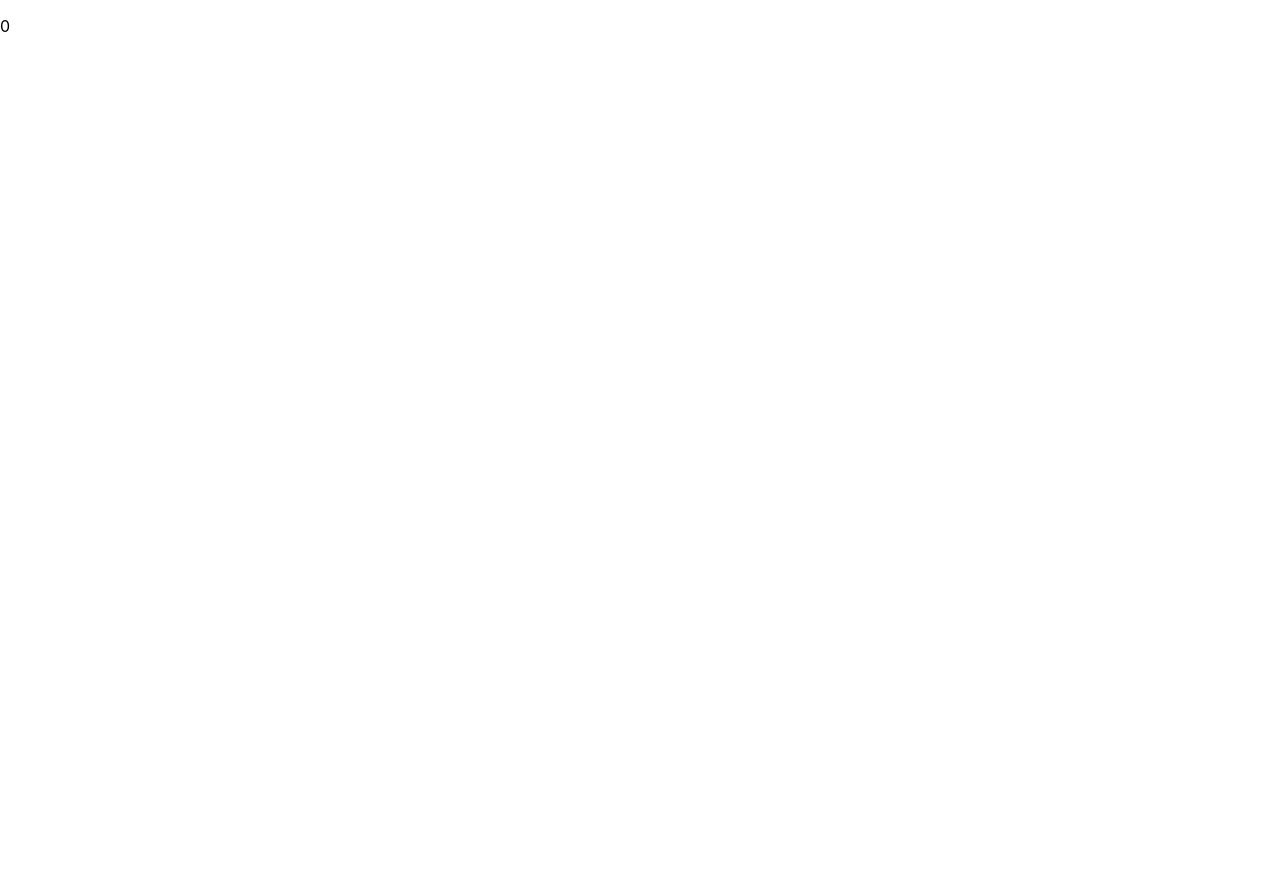
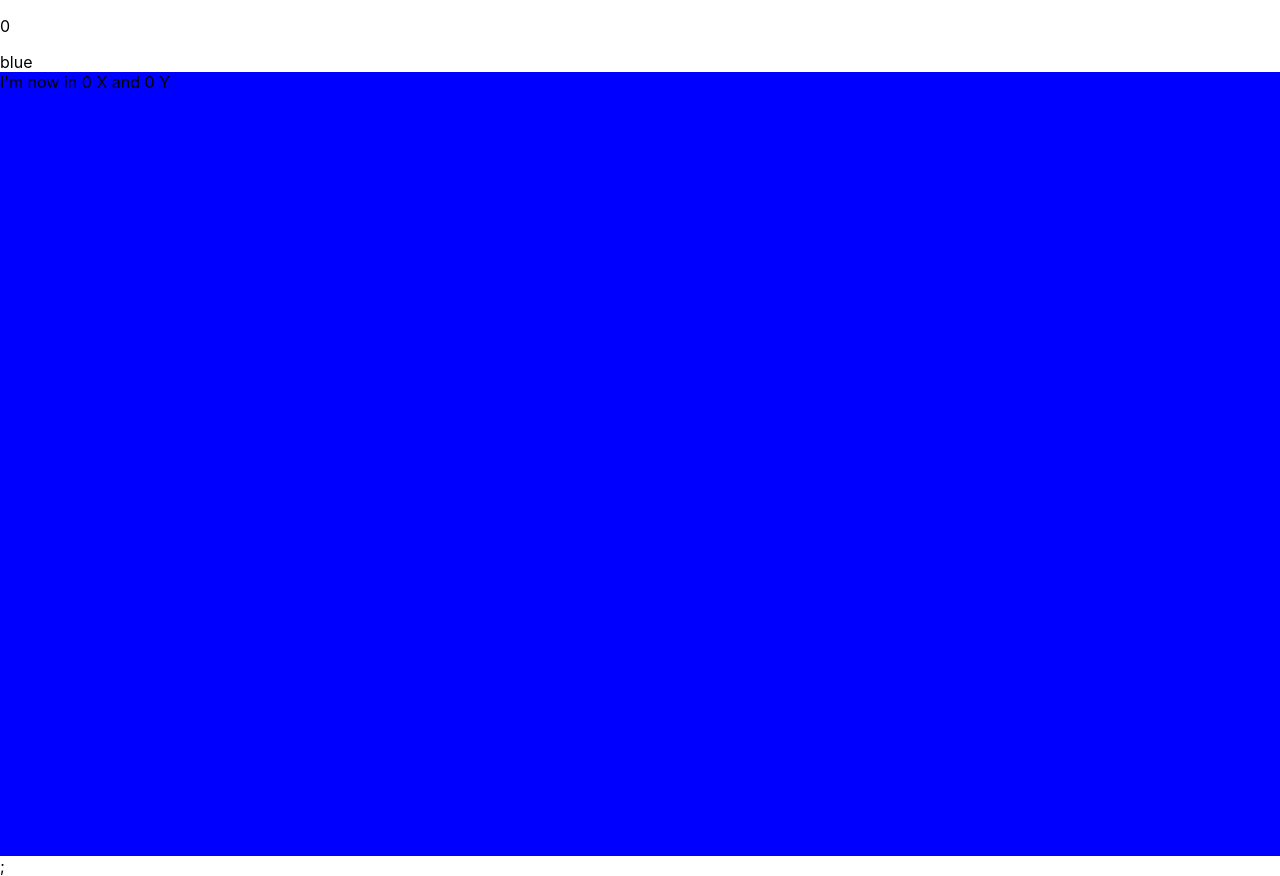
Before and after one commit to GSG-G11/NadaAbuzaid-UseEffectExercise, a React (Create React App) app: page / in a window 1280 px wide. Before the commit the page ends 800 px from the top, so only its background shows below. Built offline with nearby package versions, Linux system fonts and the light colour scheme.

Commit message:
Solve Exercise 2

```diff
--- a/src/App.js
+++ b/src/App.js
@@ -1,8 +1,14 @@
 import './App.css';
 import Counter from './components/Counter';
+import Pointer from './components/Pointer';
 
 function App() {
-  return <Counter />;
+  return (
+    <>
+      <Counter />
+      <Pointer />;
+    </>
+  );
 }
 
 export default App;
--- a/src/components/Counter.jsx
+++ b/src/components/Counter.jsx
@@ -1,3 +1,4 @@
+// Exercise 1
 import React, { useState, useEffect } from 'react';
 
 export default function Counter() {
--- /dev/null
+++ b/src/components/Pointer.jsx
@@ -0,0 +1,32 @@
+// Exersice 2
+import React, { useEffect, useState } from 'react';
+
+export default function Pointer() {
+  const [width, setWidth] = useState({
+    mouseX: 0,
+    mouseY: 0,
+  });
+
+  useEffect(() => {
+    document.addEventListener('mousemove', (e) => {
+      let mouseX = e.screenX;
+      let mouseY = e.screenY;
+      setWidth({ mouseX, mouseY });
+    });
+
+    return () => {
+      document.removeEventListener('mousemove', () => {});
+    };
+  });
+
+  const { mouseX, mouseY } = width;
+  let color = '';
+  return (
+    <>
+      {mouseX > window.innerWidth / 2 ? (color = 'tomato') : (color = 'blue')}
+      <div style={{ background: color, height: '98vh' }}>
+        I'm now in {mouseX} X and {mouseY} Y
+      </div>
+    </>
+  );
+}
```
